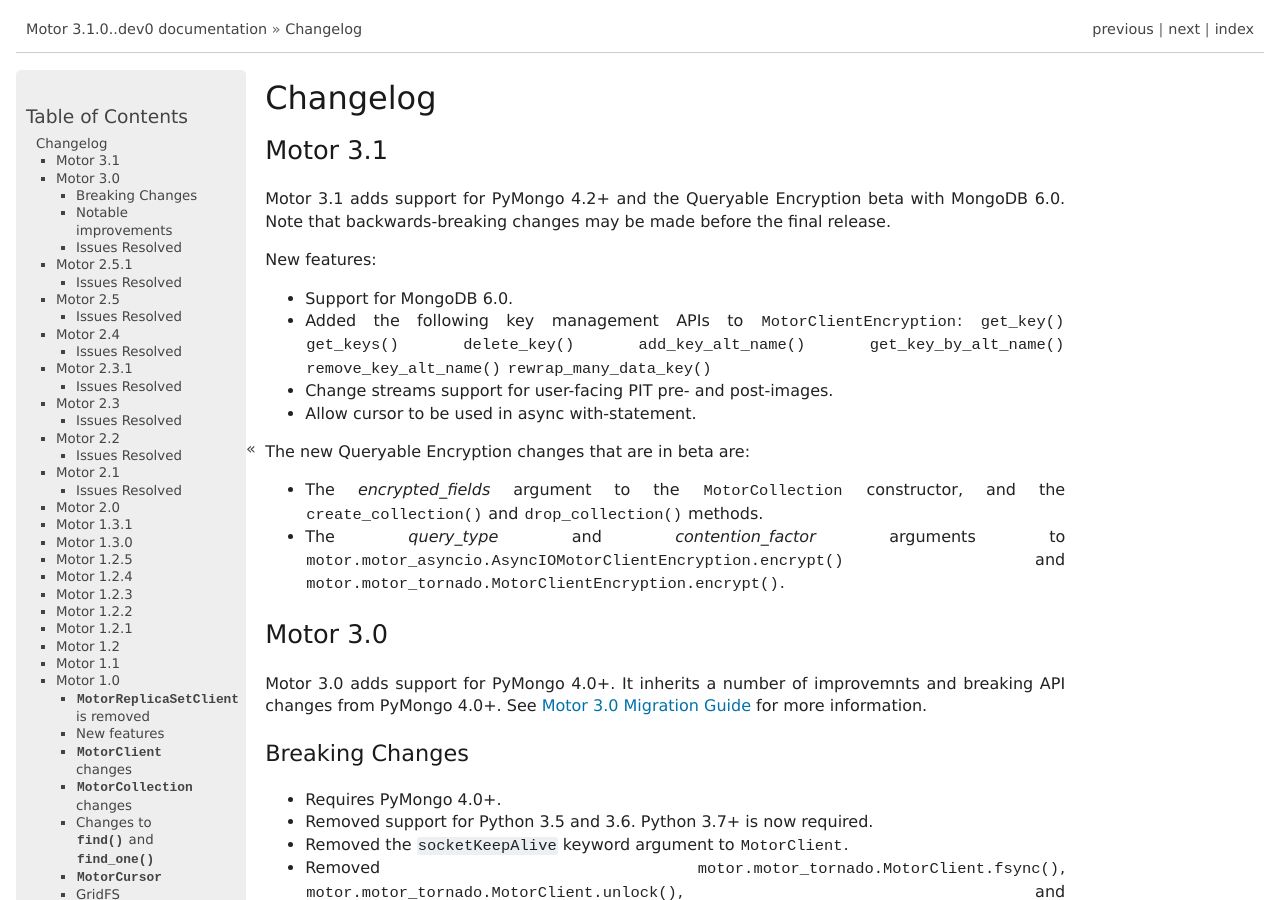
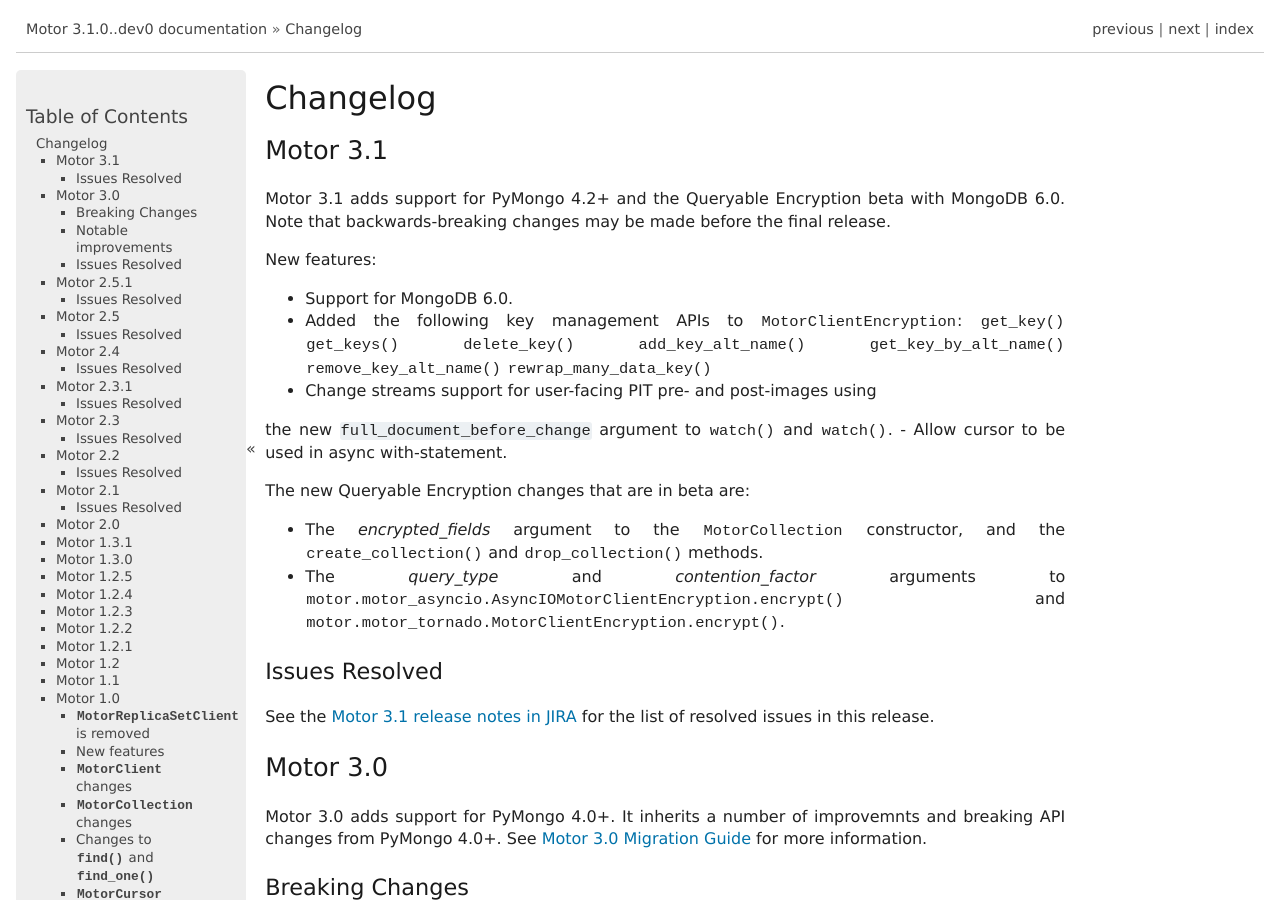
Before and after one commit to mongodb/motor, a Sphinx documentation site: the page built from doc/changelog.rst, in a window 1280 px wide and 900 px high. Built offline with Sphinx 7.4.7, drawn with Linux system fonts in a browser that asks for light colours; the version number is read from the project's files by our own code.

Commit message:
address review

```diff
--- a/doc/changelog.rst
+++ b/doc/changelog.rst
@@ -14,14 +14,15 @@
 
 - Support for MongoDB 6.0.
 - Added the following key management APIs to :class:`~motor.core.MotorClientEncryption`:
-  :meth:`~motor.core.MotorClientEncryptio.get_key`
-  :meth:`~motor.core.MotorClientEncryptio.get_keys`
-  :meth:`~motor.core.MotorClientEncryptio.delete_key`
-  :meth:`~motor.core.MotorClientEncryptio.add_key_alt_name`
-  :meth:`~motor.core.MotorClientEncryptio.get_key_by_alt_name`
-  :meth:`~motor.core.MotorClientEncryptio.remove_key_alt_name`
-  :meth:`~motor.core.MotorClientEncryptio.rewrap_many_data_key`
-- Change streams support for user-facing PIT pre- and post-images.
+  :meth:`~motor.core.MotorClientEncryption.get_key`
+  :meth:`~motor.core.MotorClientEncryption.get_keys`
+  :meth:`~motor.core.MotorClientEncryption.delete_key`
+  :meth:`~motor.core.MotorClientEncryption.add_key_alt_name`
+  :meth:`~motor.core.MotorClientEncryption.get_key_by_alt_name`
+  :meth:`~motor.core.MotorClientEncryption.remove_key_alt_name`
+  :meth:`~motor.core.MotorClientEncryption.rewrap_many_data_key`
+- Change streams support for user-facing PIT pre- and post-images using
+the new ``full_document_before_change`` argument to :meth:`~motor.core.MotorClient.watch` and :meth:`~motor.core.MotorCollection.watch`.
 - Allow cursor to be used in async with-statement.
 
 The new Queryable Encryption changes that are in beta are:
@@ -34,6 +35,13 @@
   :meth:`motor.motor_asyncio.AsyncIOMotorClientEncryption.encrypt` and
   :meth:`motor.motor_tornado.MotorClientEncryption.encrypt`.
 
+Issues Resolved
+~~~~~~~~~~~~~~~
+
+See the `Motor 3.1 release notes in JIRA`_ for the list of resolved issues
+in this release.
+
+.. _Motor 3.1 release notes in JIRA: https://jira.mongodb.org/secure/ReleaseNote.jspa?projectId=11182&version=33421
 
 Motor 3.0
 ---------
```
